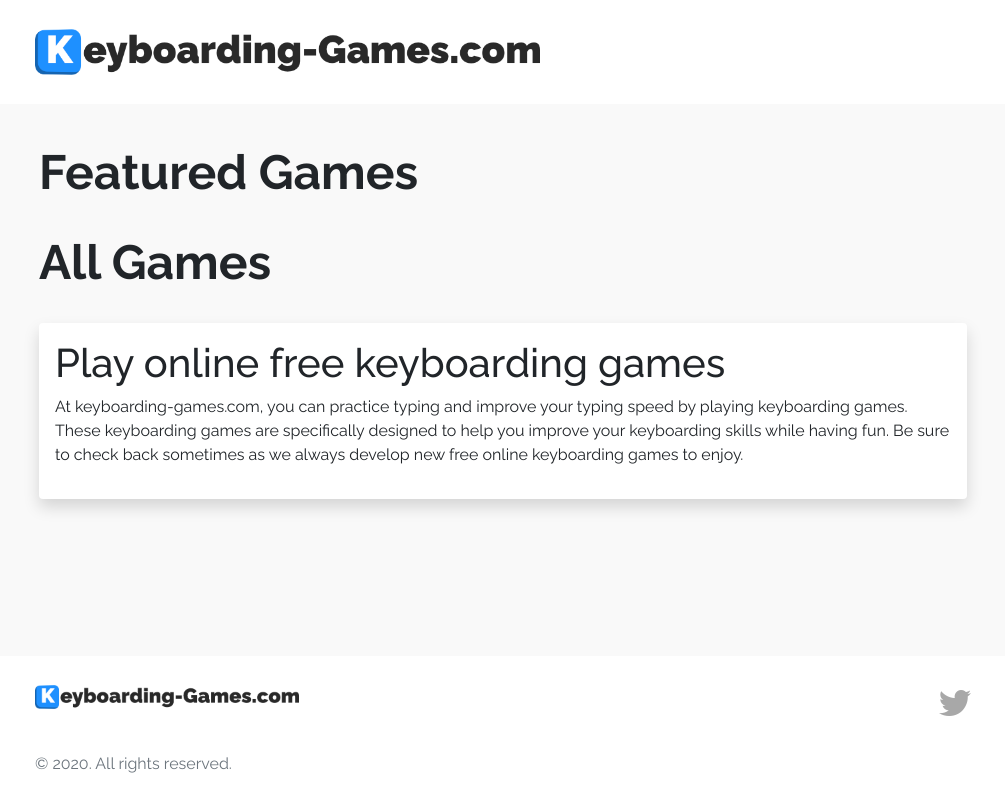
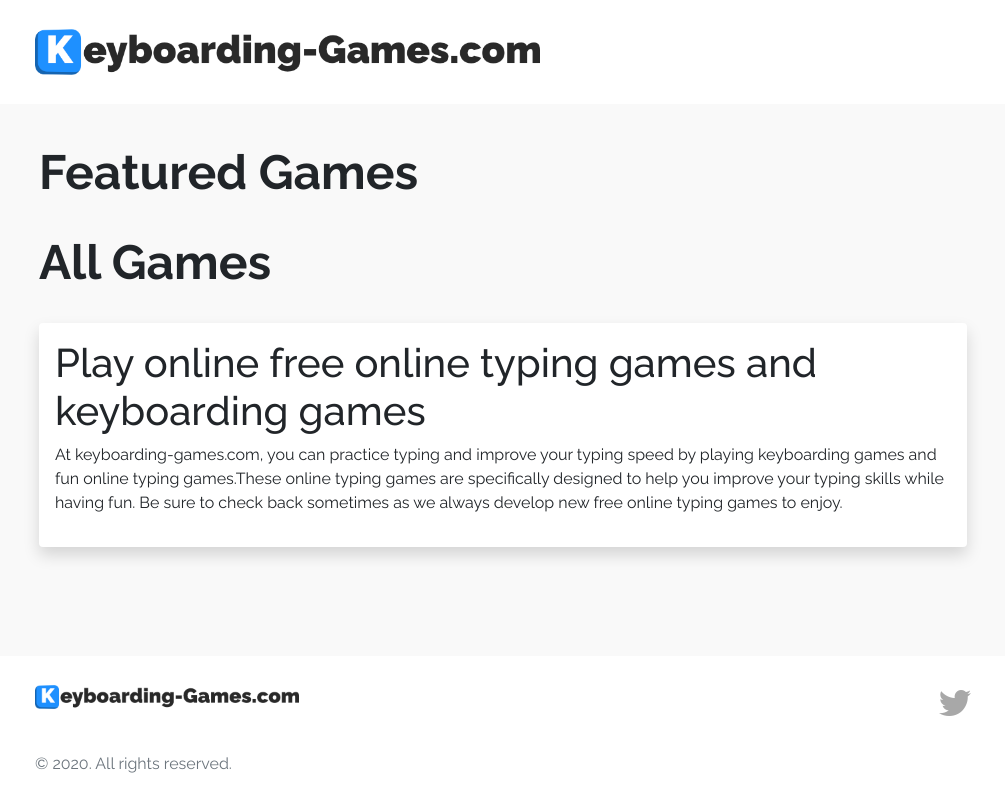
Before and after one commit to iamdavidsen/keyboarding_games, a Django app: page / in a window 1280 px wide. Shown: the whole page, without its empty margins (137-1142 px from the left). Run offline with Django 3.2, Linux system fonts and the light colour scheme; data that the repository does not hold is empty; some libraries are stand-ins or nearby versions.

Commit message:
Better seo

```diff
--- a/templates/games/game.html
+++ b/templates/games/game.html
@@ -4,7 +4,7 @@
 {% load static %}
 {% load markdown_extras %}
 
-{% block title %}{{ package.game.title }} - Free Games | Keyboarding Games{% endblock %}
+{% block title %}{{ package.game.title }} - Free Typing Games | Keyboarding Games{% endblock %}
 {% block description %}{{ package.game.description }}{% endblock %}
 
 {% block og-url %}{{request.build_absolute_uri}}{% endblock %}
--- a/templates/pages/home.html
+++ b/templates/pages/home.html
@@ -2,7 +2,7 @@
 
 {% load static %}
 
-{% block title %}Free Keyboarding Games - Improve Your Typing Speed{% endblock %}
+{% block title %}Free Typing Games - Improve Typing Speed | Keyboarding Games{% endblock %}
 
 {% block content %}
 
@@ -36,9 +36,9 @@
         {% endfor %}
     </div>
     <div class="about shadow">
-        <h1>Play online free keyboarding games</h1>
+        <h1>Play online free online typing games and keyboarding games</h1>
         <p>
-            At keyboarding-games.com, you can practice typing and improve your typing speed by playing keyboarding games. These keyboarding games are specifically designed to help you improve your keyboarding skills while having fun. Be sure to check back sometimes as we always develop new free online keyboarding games to enjoy.
+            At keyboarding-games.com, you can practice typing and improve your typing speed by playing keyboarding games and fun online typing games.These online typing games are specifically designed to help you improve your typing skills while having fun. Be sure to check back sometimes as we always develop new free online typing games to enjoy.
         </p>
     </div>
 
--- a/templates/partials/_base.html
+++ b/templates/partials/_base.html
@@ -10,9 +10,9 @@
 
     <meta name="google-site-verification" content="EB1SdfJgaQ8msT0Xx33GgggJQG_BoozSiIpaLAjEMBM" />
 
-    <title>{% block title %}Free Keyboarding Games - Improve Your Typing Speed{% endblock %}</title>
+    <title>{% block title %}Free Typing Games - Improve Typing Speed | Keyboarding Games{% endblock %}</title>
 
-    <meta name="description" content="{% block description %}Play free online keyboarding games to improve your speed. Always new keyboarding games designed to improve your typing speed and to have fun.{% endblock %}"/>
+    <meta name="description" content="{% block description %}Play free online keyboarding games and typing games to improve your typing speed. Always new keyboarding games and fun online typing games.{% endblock %}"/>
 
     <meta property="auther" content="Rasmus Davidsen" />
 
```
